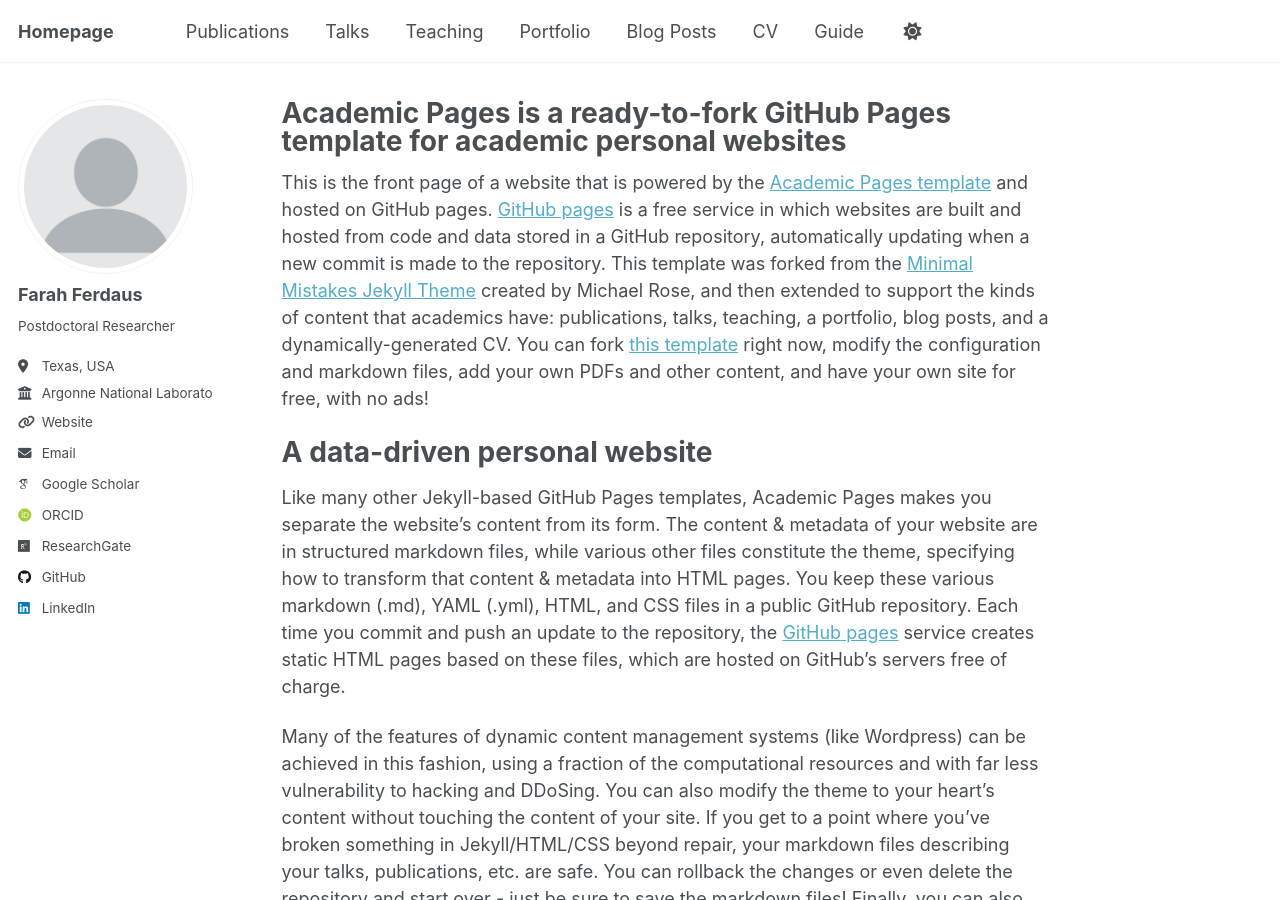
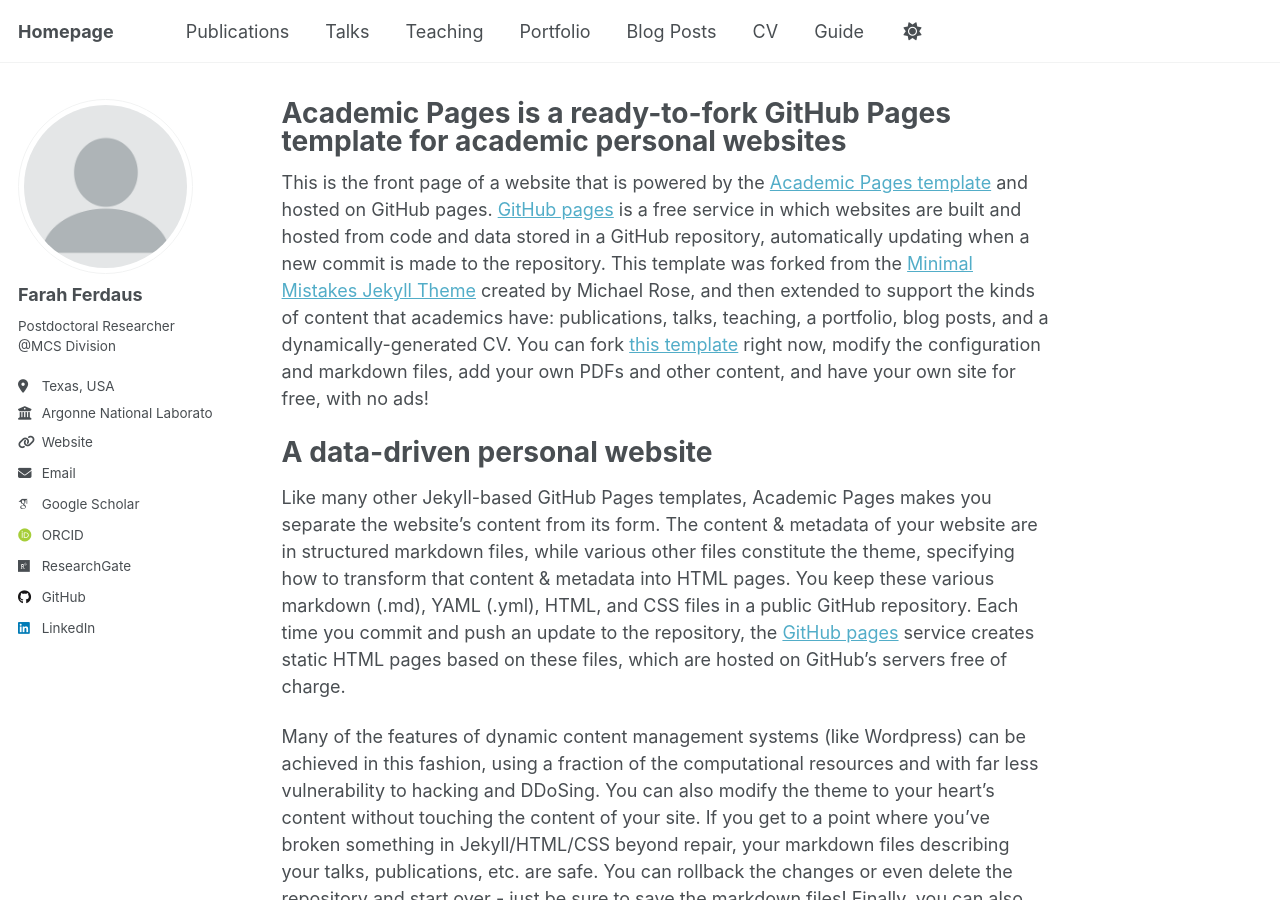
Before and after one commit to fferdaus/fferdaus.github.io, a Jekyll site: the page built from _pages/about.md, in a window 1280 px wide and 900 px high. Built offline with Jekyll 4.4.1, drawn with Linux system fonts in a browser that asks for light colours; some web fonts are replaced.

Commit message:
Update _config.yml

```diff
--- a/_config.yml
+++ b/_config.yml
@@ -25,7 +25,7 @@ author:
   avatar           : "profile.png"
   name             : "Farah Ferdaus"
   pronouns         : # example: "she/her"
-  bio              : "Postdoctoral Researcher"
+  bio              : "Postdoctoral Researcher @MCS Division"
   location         : "Texas, USA"
   employer         : "Argonne National Laboratory"
   uri              : "https://www.anl.gov/profile/farah-ferdaus"
```
